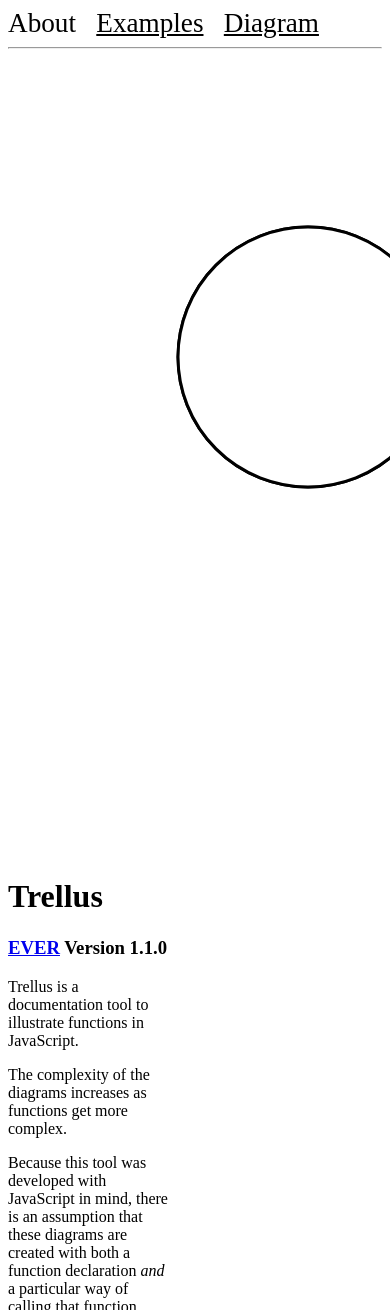
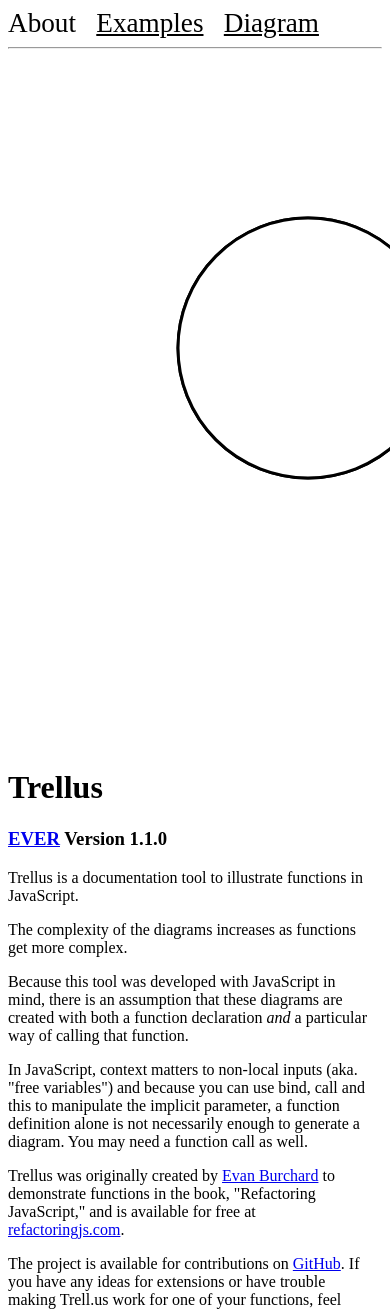
Before and after one commit to EvanBurchard/trellus, a plain HTML site: page index.html in a window 390 px wide. Shown: the top 1310 px of the page. Drawn offline with Linux system fonts and the light colour scheme; a script that the page names is missing.

Commit message:
formatting

```diff
--- a/index.html
+++ b/index.html
@@ -15,10 +15,10 @@
     <span class='tab about-tab'><a href="#about">About</a></span>
     <span class='tab examples-tab'><a href="#examples">Examples</a></span>
     <span class='tab diagrams-tab'><a href="#diagrams">Diagram</a></span>
+    <hr>
   </div>
-  <hr>
   <div class='diagram-section'>
-    <canvas id="canvas" width="600" height="800">No Canvas Support :(</canvas>
+    <canvas id="canvas" width="600" height="700">No Canvas Support :(</canvas>
   </div>
   <div class='content-section'>
     <div class='about section'>
--- a/main.css
+++ b/main.css
@@ -3,6 +3,7 @@ body{
 }
 .nav{
   width: 100%;
+  height: 40px;
 }
 .active a{
   text-decoration:none;
@@ -32,3 +33,8 @@ pre{
   display:inline-block;
   vertical-align:top;
 }
+@media (max-width: 1142px) {
+  .content-section{
+    width:96%;
+  }
+}
```
